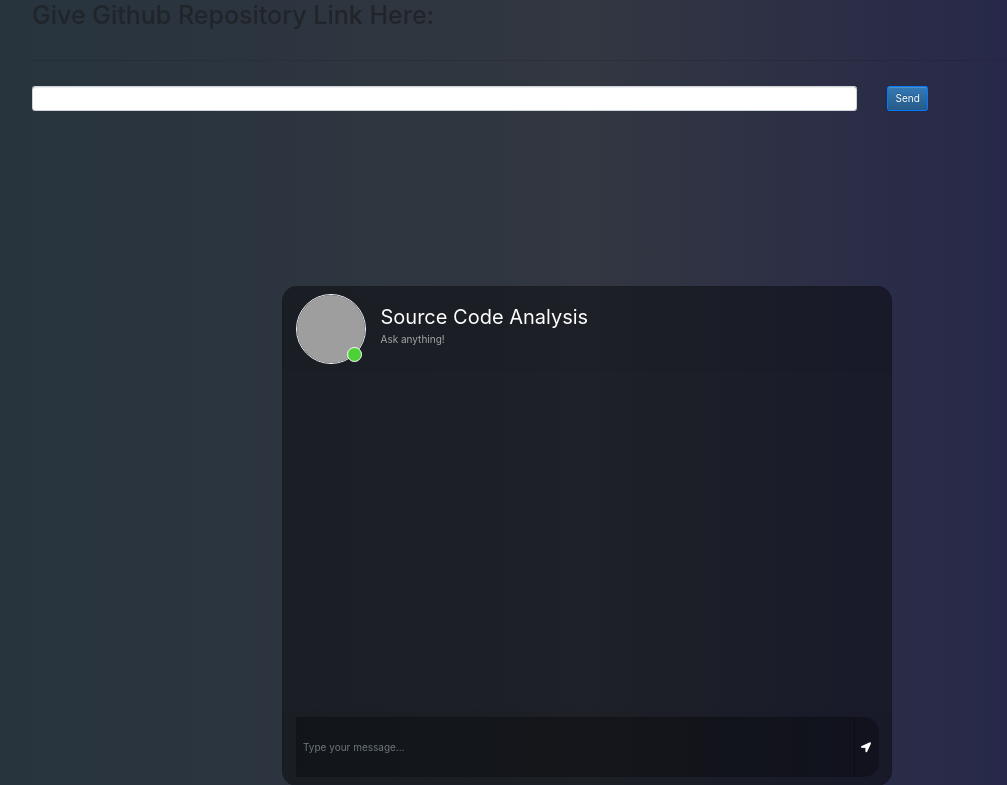
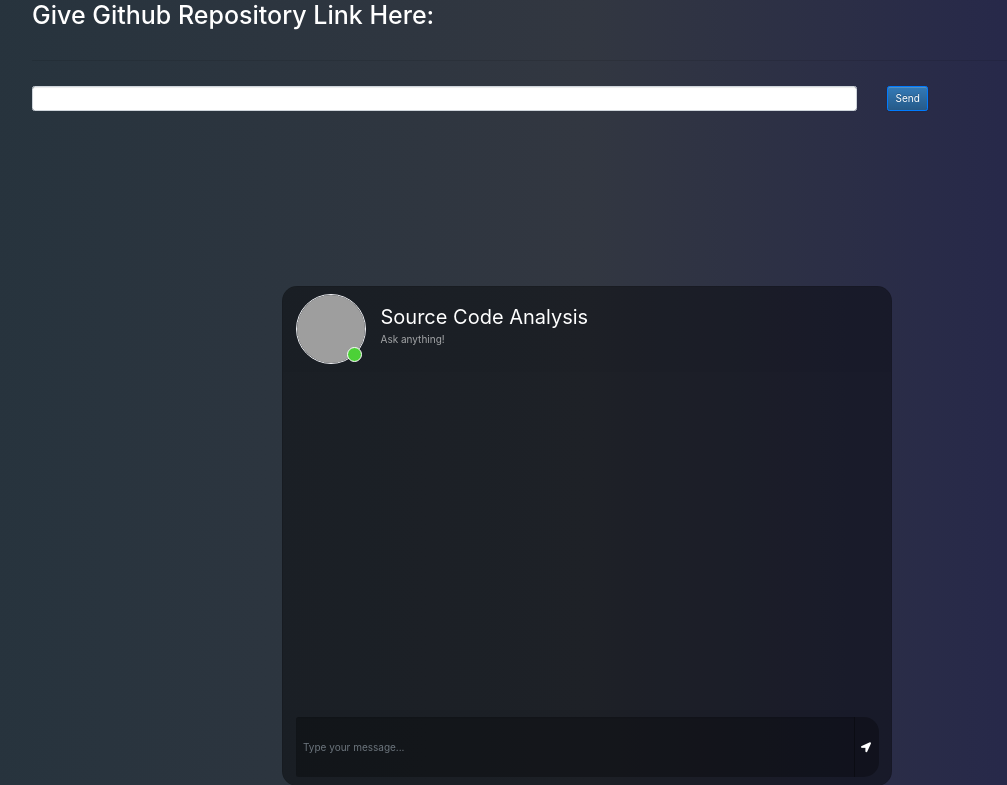
Before and after one commit to techsivam/Source-Code-Analysis-using-GenAI, a Flask app: page / in a window 1280 px wide. Shown: the top 785 px of the page, without its empty margins (53-1060 px from the left). Run offline with Flask 3, Linux system fonts and the light colour scheme; some libraries are stand-ins or nearby versions; grey boxes are pictures that could not be loaded.

Commit message:
Update index.html

```diff
--- a/templates/index.html
+++ b/templates/index.html
@@ -16,7 +16,7 @@
   </head>
   <body style="background-color:pink;">
     <div class="container">
-      <h1>Give Github Repository Link Here:</h1>
+      <h1 style="color: white;">Give Github Repository Link Here:</h1>
       <br>
       <hr>
       <br>
@@ -32,7 +32,7 @@
           </div>
         </div>
         <br>
-        <div class="row">
+        <div class="row" style="color: white;">
           <div class="col">
             <p id="response"></p>
           </div>
```
